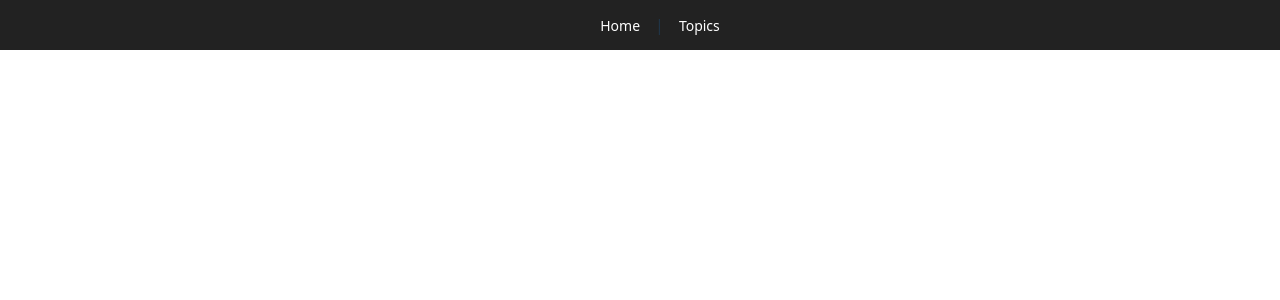
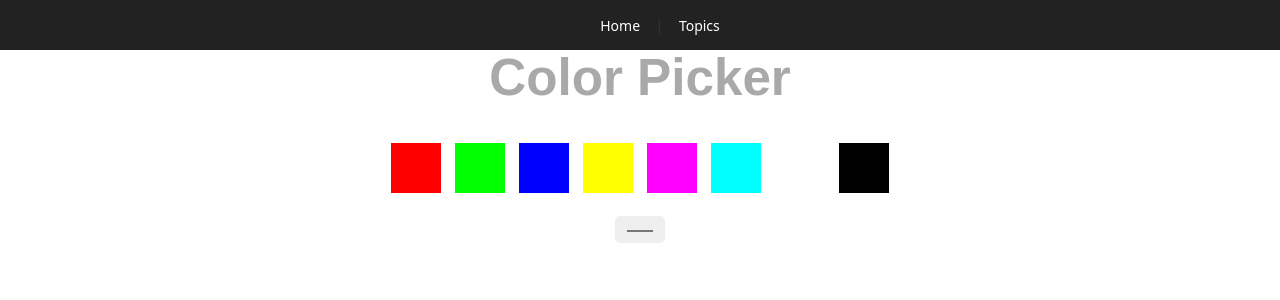
Before and after one commit to saurav-kumarr/React-Vite-Learn, a React (Vite) app: page /topics/colorPicker in a window 1280 px wide. Before the commit this address had no page. Shown: the top 300 px of the page. Built offline with nearby package versions, Linux system fonts and the light colour scheme.

Commit message:
Create a project Color Picker App using React Hooks like useState

```diff
--- /dev/null
+++ b/src/topics/project3_colorPicker/ColorPicker.css
@@ -0,0 +1,47 @@
+/* * {
+    margin: 0;
+    padding: 0;
+} */
+
+.App {
+    font-family: Arial, Helvetica, sans-serif;
+    text-align: center;
+    padding: 0px;
+    min-height: 100vh;
+    color: #f0f0f0;
+    margin-top: 50px;
+}
+
+h1 {
+    color: darkgray;
+}
+
+.color-palette {
+    display: flex;
+    justify-content: center;
+    gap: 10px;
+    margin-top: 10px;
+}
+
+.color-box {
+    width: 50px;
+    height: 50px;
+    cursor: pointer;
+    border: 2px solid #fff;
+}
+
+.custom-color-picker {
+    margin-top: 20px;
+}
+
+.custom-color-picker input {
+    cursor: pointer;
+    border: none;
+    padding: 10px;
+    border-radius: 5px;
+    color: #fff;
+}
+
+.custom-color-picker input:hover {
+    background-color: #555;
+}
--- /dev/null
+++ b/src/topics/project3_colorPicker/ColorPicker.jsx
@@ -0,0 +1,37 @@
+import React, { useState } from 'react';
+import './ColorPicker.css'
+function ColorPicker(){
+    const [backgroundColor, setBackgroundColor] = useState('#ffffff');
+
+    const colors = ['#ff0000','#00ff00','#0000ff','#ffff00','#ff00ff','#00ffff','#ffffff','#000000'];
+
+    const handleColorChange = (color) => {
+        setBackgroundColor(color);
+    };
+    return(
+        <div className='App' style={{backgroundColor}}>
+            <h1>Color Picker</h1>
+            <div className='color-palette'>
+                {colors.map((color, index) =>(
+                    <div
+                    key={index}
+                    className='color-box'
+                    style={{backgroundColor: color}}
+                    onClick={() => {
+                        handleColorChange(color)
+                    }}
+                    ></div>
+                ))}
+            </div>
+
+            <div className='custom-color-picker'>
+                <input type="color"
+                value={backgroundColor}
+                onChange={(e) => handleColorChange(e.target.value)}
+                ></input>
+            </div>
+
+        </div>
+    )
+}
+export default ColorPicker;
--- a/src/topics/topicsConfig.js
+++ b/src/topics/topicsConfig.js
@@ -2,7 +2,7 @@
 export const topics = [
   {
     path: "portfolio",
-    name: "Portfolio Website",
+    name: "Project: Portfolio Website",
     component: () => import("./project1_portfolioWeb/PortfolioWeb.jsx")
   },
   {
@@ -32,8 +32,13 @@ export const topics = [
   },
   {
     path: "formInput&useState",
-    name: "Managing Form Inputs with UseState",
+    name: "Project: Managing Form Inputs with UseState",
     component: () => import("./project2_useState/FormInput_useState.jsx")
+  },
+   {
+    path: "colorPicker",
+    name: "Project: Color Picker",
+    component: () => import("./project3_colorPicker/ColorPicker.jsx")
   }
 
 ];
```
